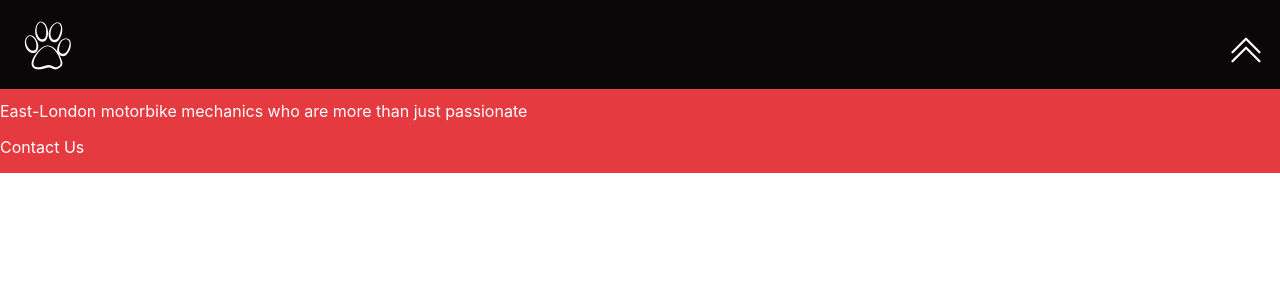
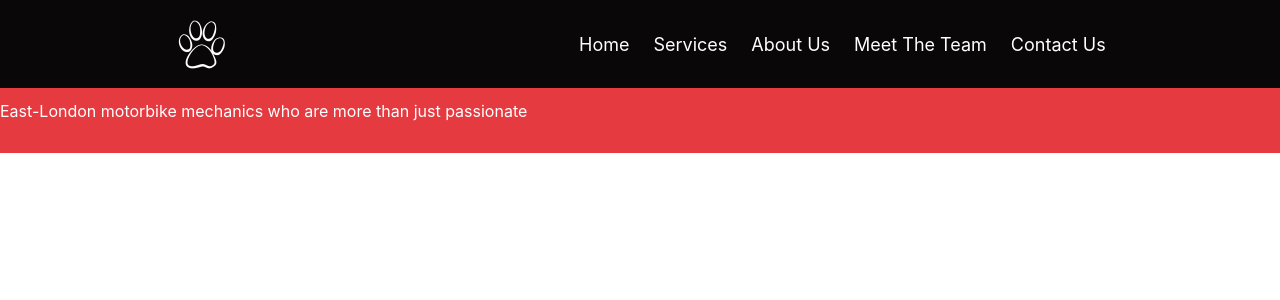
Before and after one commit to louannl/dog-house-kustoms, a React (Create React App) app: page / in a window 1280 px wide. Shown: the top 300 px of the page. Built offline with nearby package versions, Linux system fonts and the light colour scheme.

Commit message:
added desktop navbar

```diff
--- a/src/components/layout/navigation/NavBar.js
+++ b/src/components/layout/navigation/NavBar.js
@@ -12,6 +12,18 @@ const NavBar = () => {
     setIsOpen((prevState) => !prevState);
   };
 
+  let width = window.innerWidth;
+
+  let navBar = (
+    <div className={classes.navItems}>
+      <a href="#home">Home</a>
+      <a href="#services">Services</a>
+      <a href="#about">About us</a>
+      <a href="#team">Meet the team</a>
+      <a href="#contact">Contact us</a>
+    </div>
+  );
+
   return (
     <header>
       <nav>
@@ -22,9 +34,12 @@ const NavBar = () => {
             className={classes.navigationLogo}
           />
           <button className={classes.mobileNavIcon} onClick={toggleMenu}>
-            {isOpen ? <BsChevronDoubleDown /> : <BsChevronDoubleUp />}
+            {isOpen ? <BsChevronDoubleUp /> : <BsChevronDoubleDown />}
           </button>
         </div>
+        {width > 767 ? (
+          navBar
+        ) : (
           <CSSTransition
             in={isOpen}
             classNames={{
@@ -36,14 +51,9 @@ const NavBar = () => {
             timeout={300}
             unmountOnExit
           >
-          <div className={classes.navItems}>
-            <a href="#home">Home</a>
-            <a href="#services">Services</a>
-            <a href="#about">About us</a>
-            <a href="#team">Meet the team</a>
-            <a href="#contact">Contact us</a>
-          </div>
+            {navBar}
           </CSSTransition>
+        )}
       </nav>
     </header>
   );
--- a/src/components/layout/navigation/NavBar.module.css
+++ b/src/components/layout/navigation/NavBar.module.css
@@ -9,6 +9,7 @@ nav {
   background-color: var(--color-black);
   z-index: 9999;
   font-size: large;
+  align-items: center;
 }
 
 /* ------------------------------------------ */
@@ -25,7 +26,7 @@ nav {
 
 .navRibbon {
   display: flex;
-  justify-content: space-between;
+  justify-content: space-around;
   align-items: center;
   padding: 0.75rem 1rem;
 }
@@ -104,11 +105,33 @@ button {
 	outline: inherit;
 }
 
-
-
 @media only screen and (min-width: 640px) {}
 
-@media only screen and (min-width: 768px) {}
+@media only screen and (min-width: 768px) {
+  .mobileNavIcon {
+    display: none;
+  }
+
+  button {
+    display: none;
+  }
+
+  nav {
+    display: flex;
+  justify-content: space-around;
+  }
+
+  .navItems {
+    height: auto;
+    padding: 0.25rem 0.5rem;
+    text-transform: capitalize;
+    flex-direction: row;
+  }
+
+  .navItems a {
+    margin: 0.25rem 0.25rem;
+  }
+}
 
 @media only screen and (min-width: 1024px) {}
 
```
Lines whose indentation alone changed are shown as unchanged.
